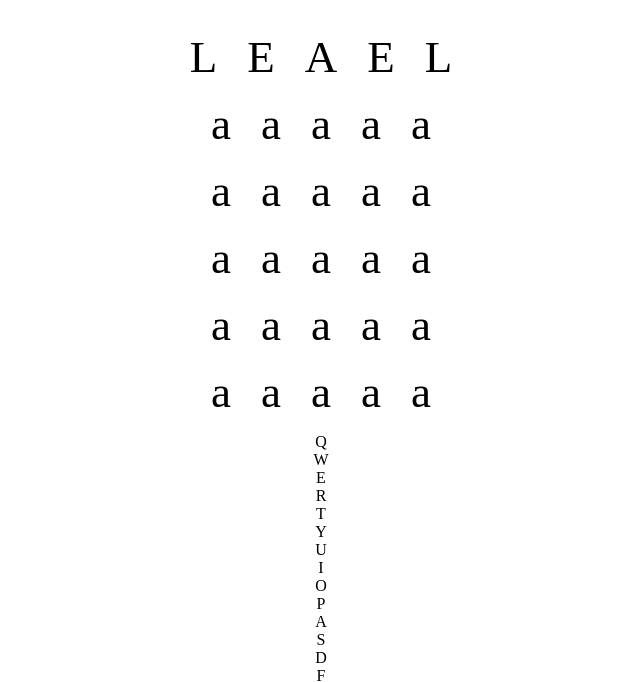
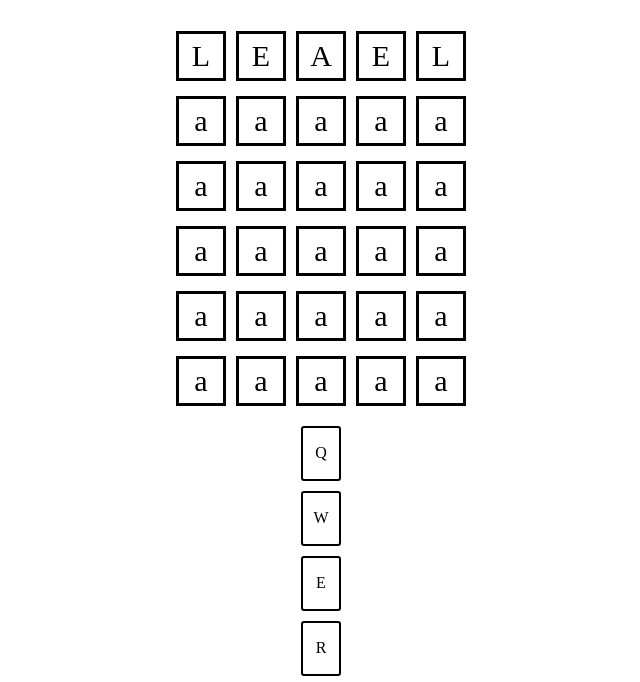
Before and after one commit to Ab-875/wordle-game, a plain HTML site: page index.html in a window 1280 px wide. Shown: the part 79-761 px from the top of the page, without its empty margins (319-959 px from the left). Drawn offline with Linux system fonts and the light colour scheme.

Commit message:
added boxes to keyboard layout

```diff
--- a/css/main.css
+++ b/css/main.css
@@ -15,37 +15,52 @@ body {
 
 .guessOne {
     display: flex;
-    gap: 30px;
+    gap: 10px;
     margin-bottom: 15px;
-    font-size: 45px;
 }
 .guessTwo {
     display: flex;
-    gap: 30px;
+    gap: 10px;
     margin-bottom: 15px;
-    font-size: 45px;
 }
 .guessThree {
     display: flex;
-    gap: 30px;
+    gap: 10px;
     margin-bottom: 15px;
-    font-size: 45px;
 }
 .guessFour {
     display: flex;
-    gap: 30px;
+    gap: 10px;
     margin-bottom: 15px;
-    font-size: 45px;
 }
 .guessFive {
     display: flex;
-    gap: 30px;
+    gap: 10px;
     margin-bottom: 15px;
-    font-size: 45px;
 }
 .guessSix {
     display: flex;
-    gap: 30px;
+    gap: 10px;
     margin-bottom: 15px;
-    font-size: 45px;
 }
+
+.guessLetter {
+    height: 50px;
+    width: 50px;
+    border: 3px solid black;
+    display: flex;
+    align-items: center;
+    font-size: 30px;
+    justify-content: center;
+}
+
+.keyboardLetter, .delete {
+    display: inline-flex;
+    justify-content: center;
+    align-items: center;
+    width: 40px;
+    height: 55px;
+    margin: 5px;
+    border: 2px solid black;
+    border-radius: 3px;
+}
```
